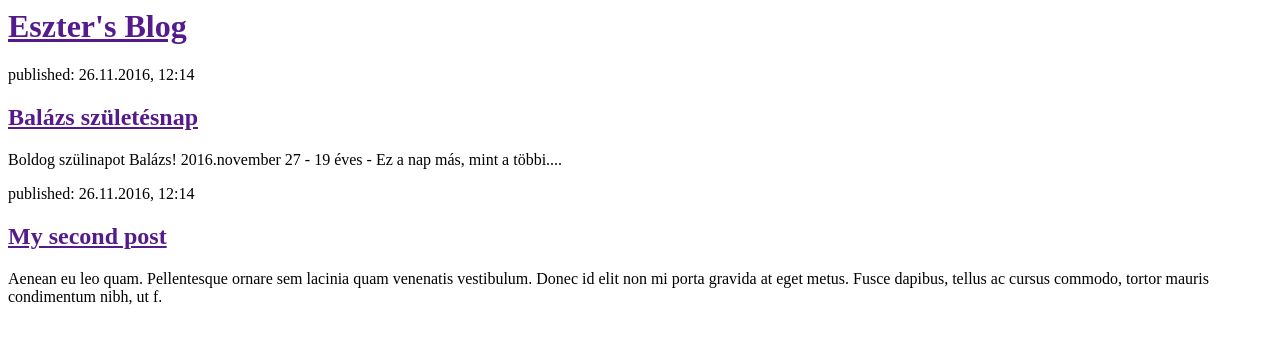
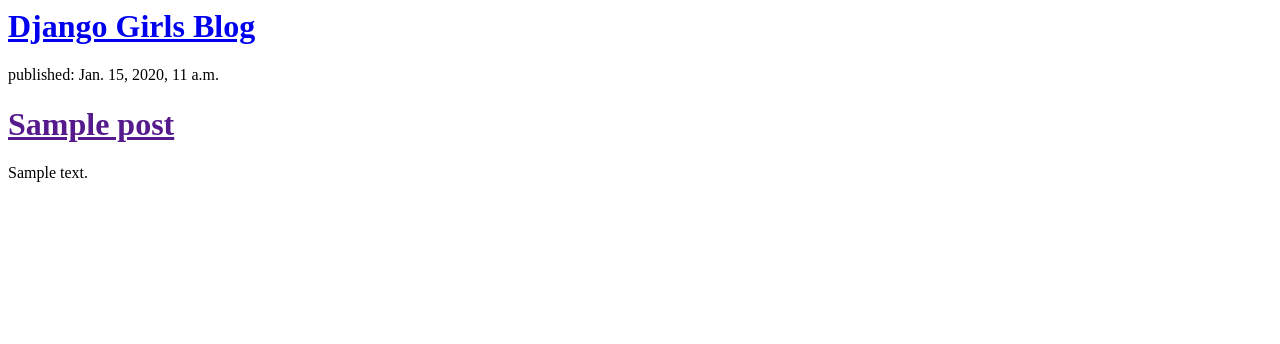
Before and after one commit to neszter19/my-first-blog, a Django app: template blog/templates/blog/post_list.html in a window 1280 px wide. Shown: the top 344 px of the page. Run offline with Django 3.2, Linux system fonts and the light colour scheme; the template is opened without the code that fills it: values that come from a table or form of the project are taken from there, others are empty; tables that the repository leaves empty hold one stand-in row (values such as "Sample post").

Commit message:
Modified templates to display posts from database.

```diff
--- a/blog/templates/blog/post_list.html
+++ b/blog/templates/blog/post_list.html
@@ -3,20 +3,16 @@
     <title>Eszter's blog</title>
   </head>
   <body>
-          <div>
-              <h1><a href="">Eszter's Blog</a></h1>
-          </div>
+    <div>
+      <h1><a href="/">Django Girls Blog</a></h1>
+    </div>
 
-          <div>
-              <p>published: 26.11.2016, 12:14</p>
-              <h2><a href="">Balázs születésnap</a></h2>
-              <p>Boldog szülinapot Balázs! 2016.november 27 - 19 éves - Ez a nap más, mint a többi....</p>
-          </div>
-
-          <div>
-              <p>published: 26.11.2016, 12:14</p>
-              <h2><a href="">My second post</a></h2>
-              <p>Aenean eu leo quam. Pellentesque ornare sem lacinia quam venenatis vestibulum. Donec id elit non mi porta gravida at eget metus. Fusce dapibus, tellus ac cursus commodo, tortor mauris condimentum nibh, ut f.</p>
-          </div>
+{% for post in posts %}
+      <div>
+          <p>published: {{ post.published_date }}</p>
+          <h1><a href="">{{ post.title }}</a></h1>
+          <p>{{ post.text|linebreaksbr }}</p>
+      </div>
+{% endfor %}
     </body>
 </html>
```
